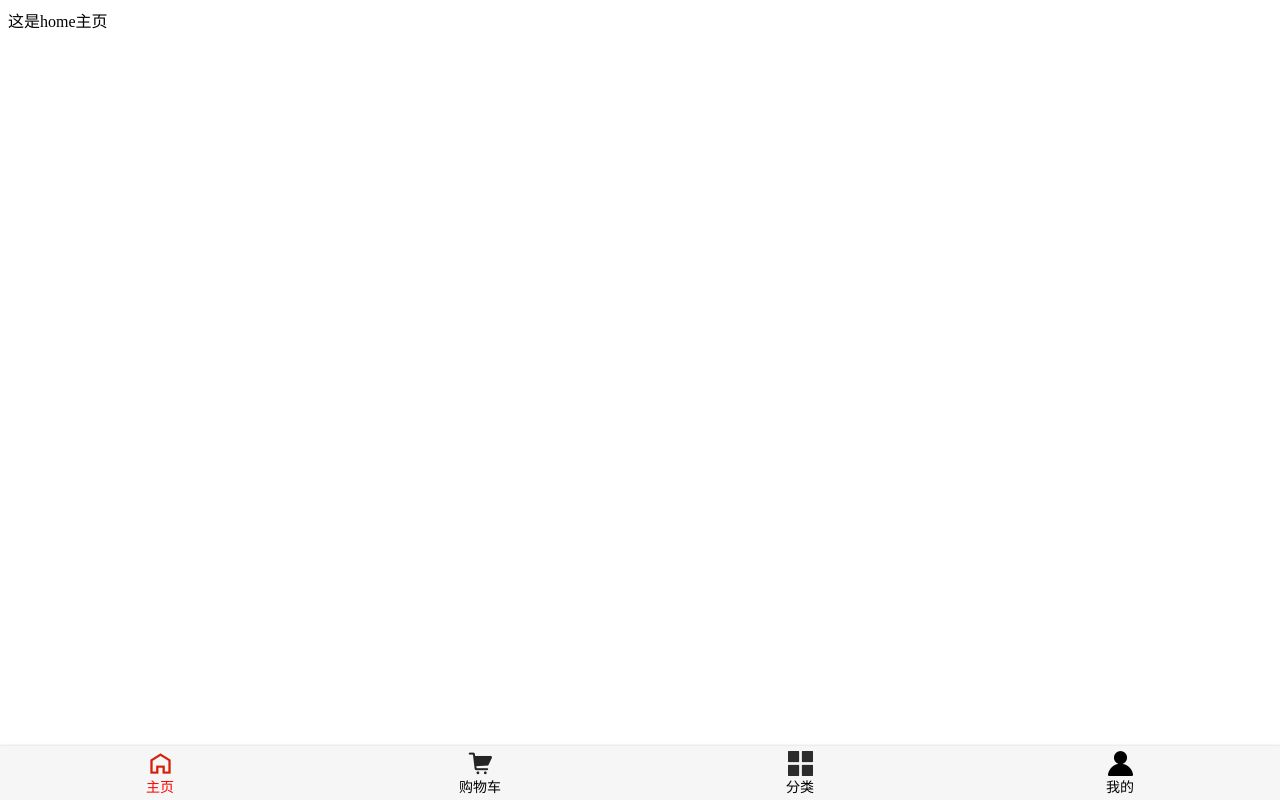
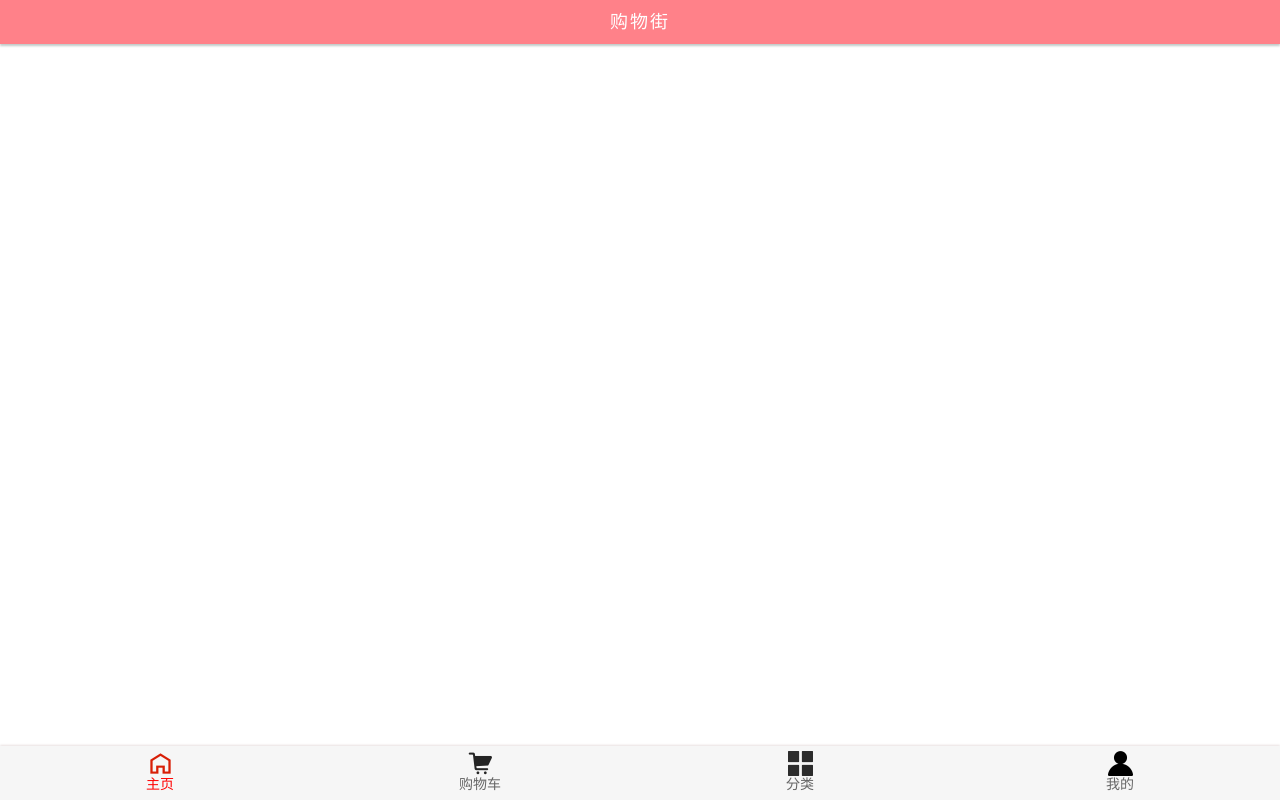
Before and after one commit to chuyiran/sshbuy, a Vue app: page /home in a window 1280 px wide. Built offline with nearby package versions, Linux system fonts and the light colour scheme.

Commit message:
2020-07-03 navbar

```diff
--- a/src/App.vue
+++ b/src/App.vue
@@ -15,5 +15,5 @@
 }
 </script>
 <style>
-
+ @import 'assets/css/base.css';
 </style>
--- a/src/assets/css/base.css
+++ b/src/assets/css/base.css
@@ -2,7 +2,7 @@
 :root {
     --color-text: #666;
     --color-high-text: #ff577;
-    --color-tint: #ff81898;
+    --color-tint: #ff8189;
     --color-background: #fff;
     --font-size: 14px;
     --line-height: 1.5;
--- /dev/null
+++ b/src/components/common/navbar/NavBar.vue
@@ -0,0 +1,37 @@
+<template>
+  <div class="navbar">
+    <div class="left">
+      <slot name="left"></slot>
+    </div>
+
+    <div class="center">
+      <slot name="center"></slot>
+    </div>
+
+    <div class="right">
+      <slot name="right"></slot>
+    </div>
+  </div>
+</template>
+
+<script>
+export default {
+  name: "navbar"
+};
+</script>
+
+<style>
+    .navbar{
+        display: flex;
+        height: 44px;
+        line-height: 44px;
+        text-align: center;
+        box-shadow: 0px 2px 2px rgba(187, 197, 195, 0.9);
+    }
+    .right,.left{
+        width: 60px;
+    }
+    .center{
+       flex:1;
+    }
+</style>
--- a/src/views/home/Home.vue
+++ b/src/views/home/Home.vue
@@ -1,15 +1,25 @@
 <template>
-<div>
-  这是home主页
+<div id="home">
+  <navbar class="home-navbar">
+    <div slot="center">购物街</div>
+  </navbar>
 </div>
 </template>
 
 <script>
+import navbar from 'components/common/navbar/NavBar'
 export default {
-    name:'home'
+    name:'home',
+    components:{navbar}
 }
 </script>
 
 <style>
-
+  .home-navbar{
+    /* background-color:#ff8189; */
+    background-color: var(--color-tint);
+    color: white;
+    letter-spacing: 2px;
+    font-size: 18px;
+  }
 </style>
```
